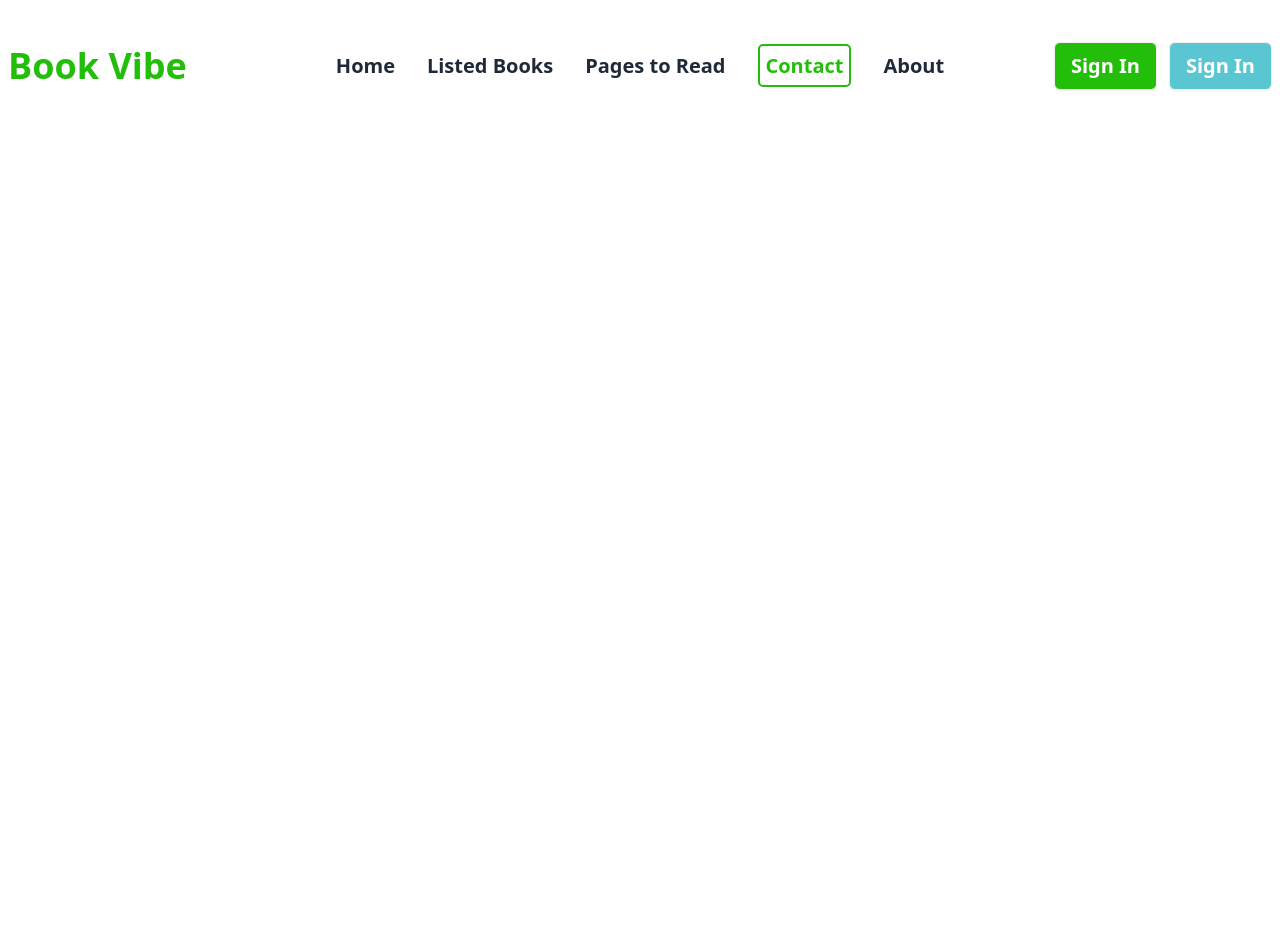
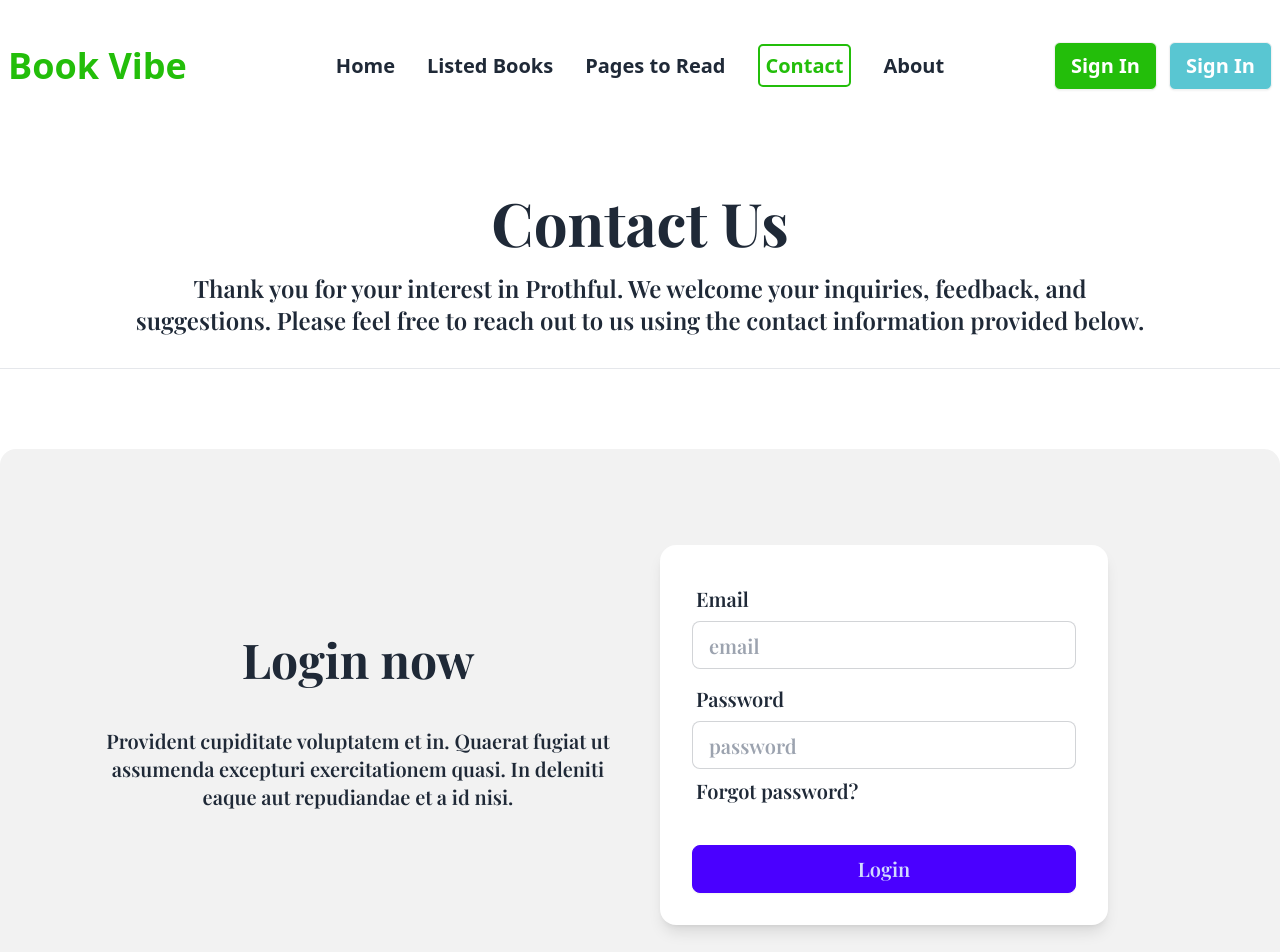
Before and after one commit to fatihatuzjohora/BookFair8, a React (Vite) app: page /Contact in a window 1280 px wide. Shown: the top 952 px of the page. Before the commit the page ends 800 px from the top, so only its background shows below. Built offline with nearby package versions, Linux system fonts and the light colour scheme; a web font is replaced by a local one.

Commit message:
contact done

```diff
--- a/src/Component/Main/BookDitels.jsx
+++ b/src/Component/Main/BookDitels.jsx
@@ -38,7 +38,7 @@ const {bookName,image,category,rating,tags,publisher,bookId,yearOfPublishing, to
         />
       </div>
       <div className="">
-        <h2 className=" text-5xl font-extrabold fontPlay">
+        <h2 className=" text-5xl font-extrabold fontPlay link link-hover">
           {bookName}
         </h2>
         <h2 className="fontSans text-xl mt-5 mb-5 font-semibold">
--- a/src/Component/Navber/About.jsx
+++ b/src/Component/Navber/About.jsx
@@ -25,7 +25,7 @@ const About = () => {
           A book fair is an event where publishers, authors, and book lovers
           gather to showcase and celebrate literature. These fairs can vary in
           size, from local community events to large international gatherings.
-          Here are some key aspects of book fairs:
+          Here are some key aspects of book fairs :
         </p>
         <li style={liStyle} className="mt-5">
           <span className="text-2xl text-[#131313CC]">
--- a/src/Component/Navber/Contact.jsx
+++ b/src/Component/Navber/Contact.jsx
@@ -1,7 +1,65 @@
 const Contact = () => {
   return (
     <div>
+      <div className="fontPlay">
+        <h1 className="mt-20 text-6xl text-center font-bold">Contact Us</h1>
+        <p className="mt-5 mb-8 max-w-5xl mx-auto text-center text-2xl font-semibold ">
+          Thank you for your interest in Prothful. We welcome your inquiries,
+          feedback, and suggestions. Please feel free to reach out to us using
+          the contact information provided below.
+        </p>
+        <hr />
+      </div>
 
+      <div className="hero mt-20 p-4 rounded-2xl fontPlay md:p-20 bg-base-200">
+        <div className="hero-content grid-cols-1 grid md:grid-cols-2 gap-10">
+
+          <div className="text-center lg:text-left">
+            <h1 className="text-5xl text-center font-bold mb-5">Login now</h1>
+            <p className="py-6 text-xl font-semibold text-center">
+              Provident cupiditate voluptatem et in. Quaerat fugiat ut assumenda
+              excepturi exercitationem quasi. In deleniti eaque aut repudiandae
+              et a id nisi.
+            </p>
+          </div>
+
+          <div className="card shrink-0 w-full max-w-md shadow-lg bg-base-100">
+
+            <form className="card-body">
+              <div className="form-control">
+                <label className="label">
+                  <span className="label-text text-xl font-semibold">Email</span>
+                </label>
+                <input
+                  type="email"
+                  placeholder="email"
+                  className="input input-bordered text-xl font-semibold"
+                  required
+                />
+              </div>
+              <div className="form-control">
+                <label className="label">
+                  <span className="label-text text-xl font-semibold">Password</span>
+                </label>
+                <input
+                  type="password"
+                  placeholder="password"
+                  className="input input-bordered text-xl font-semibold"
+                  required
+                />
+                <label className="label">
+                  <a href="#" className="label-text-alt link link-hover text-xl font-semibold">
+                    Forgot password?
+                  </a>
+                </label>
+              </div>
+              <div className="form-control mt-6">
+                <button className="btn btn-primary text-xl font-semibold">Login</button>
+              </div>
+            </form>
+          </div>
+        </div>
+      </div>
     </div>
   );
 };
```
Also changed, not shown: src/Component/Navber/ListedBooks.jsx (+16 -7 lines).
